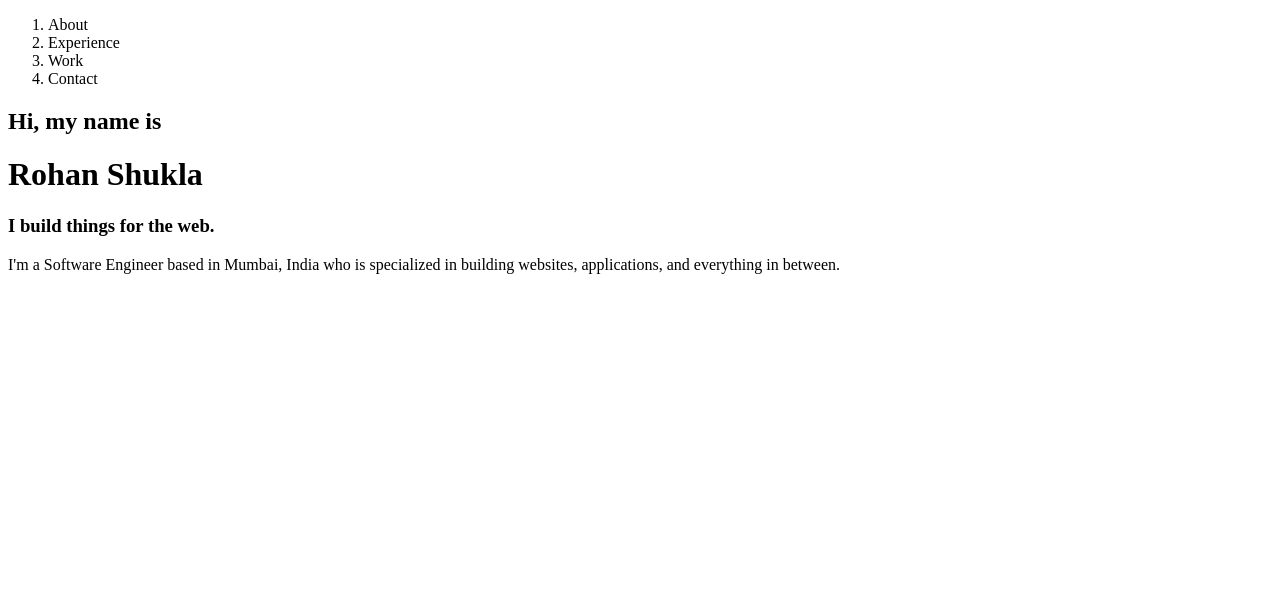
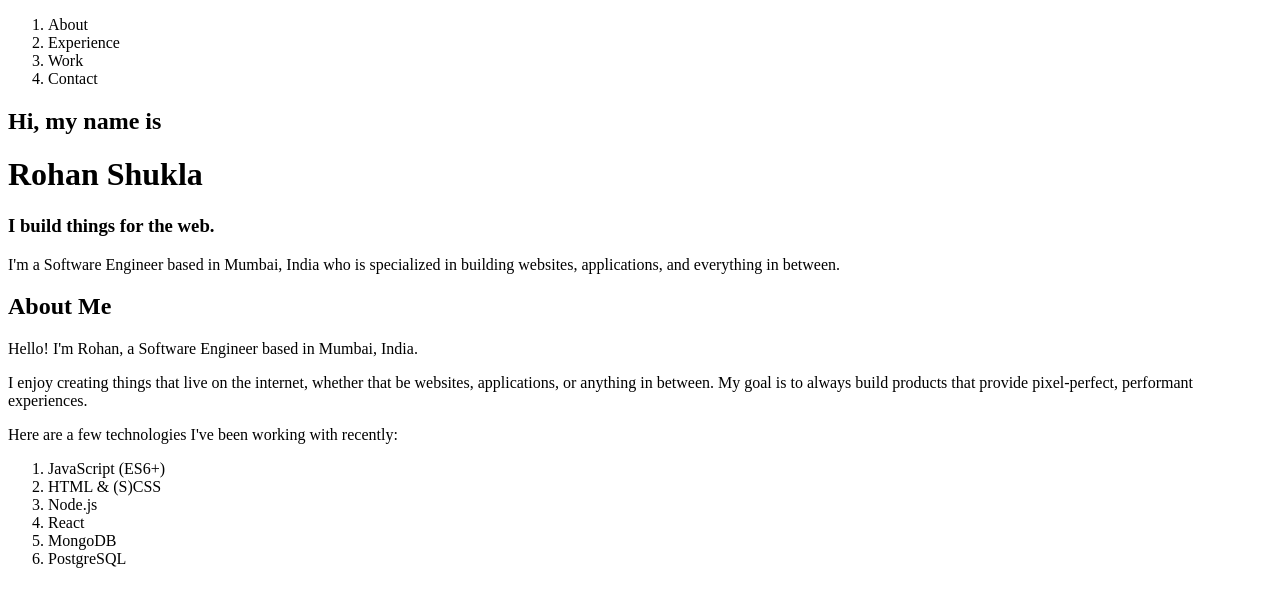
Before and after one commit to rohanshukla/portfolio_v1, a Gatsby site: page / in a window 1280 px wide. Built offline with nearby package versions, Linux system fonts and the light colour scheme; Gatsby itself is replaced by a stand-in of ours.

Commit message:
404 and About Page

```diff
--- /dev/null
+++ b/src/components/about.js
@@ -0,0 +1,22 @@
+import React from "react"
+
+const About = ({ data }) => {
+    const { frontmatter, html } = data[0].node;
+    return (
+        <div>
+            <h2>{frontmatter.title}</h2>
+            <div dangerouslySetInnerHTML={{ __html: html }} />
+            <ol>
+                {
+                    frontmatter.skills.map((skill, index) => {
+                        return (
+                            <li key={index}>{skill}</li>
+                        )
+                    })
+                }
+            </ol>
+        </div>
+    )
+}
+
+export default About
--- a/src/content/about/index.md
+++ b/src/content/about/index.md
@@ -3,9 +3,11 @@ title: 'About Me'
 avatar: './me.jpg'
 skills:
   - JavaScript (ES6+)
+  - HTML & (S)CSS
   - Node.js
-  - HTML & (S)CSS
   - React
+  - MongoDB
+  - PostgreSQL
 ---
 
 Hello! I'm Rohan, a Software Engineer based in Mumbai, India.
--- a/src/pages/index.js
+++ b/src/pages/index.js
@@ -4,12 +4,14 @@ import { graphql } from "gatsby"
 import Layout from "../components/layout"
 import Menu from "../components/menu"
 import Hero from "../components/hero"
+import About from "../components/about"
 
 const IndexPage = ({ location, data }) => {
   return (
     <Layout>
       <Menu />
       <Hero data={data.hero.edges} />
+      <About data={data.about.edges} />
     </Layout>
   )
 }
@@ -31,5 +33,16 @@ export const pageQuery = graphql`
         }
       }
     }
+    about: allMarkdownRemark(filter: { fileAbsolutePath: { regex: "/about/" } }) {
+      edges {
+        node {
+          frontmatter {
+            title
+            skills
+          }
+          html
+        }
+      }
+    }
   }
   `;
```
Also changed, not shown: src/pages/404.js (added, +7 -0 lines).
